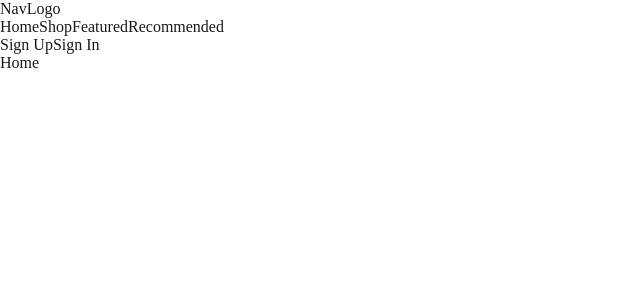
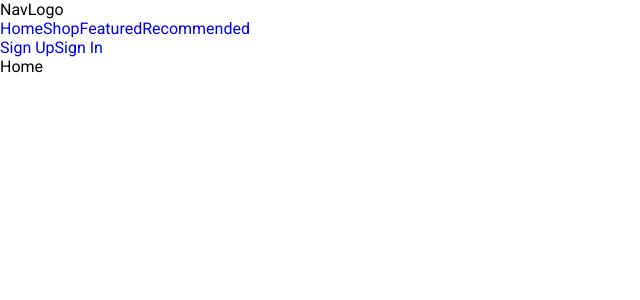
Before and after one commit to jesswang-dev/E-Commerce-Site, a React (Vite) app: page / in a window 1280 px wide. Shown: the top 300 px of the page, without its empty margins (0-640 px from the left). Built offline with nearby package versions, Linux system fonts and the light colour scheme.

Commit message:
installed MUI and basic styles

```diff
--- a/package.json
+++ b/package.json
@@ -12,6 +12,7 @@
   "dependencies": {
     "@emotion/react": "^11.11.1",
     "@emotion/styled": "^11.11.0",
+    "@fontsource/roboto": "^5.0.8",
     "@mui/material": "^5.14.12",
     "react": "^18.2.0",
     "react-dom": "^18.2.0",
--- a/src/App.jsx
+++ b/src/App.jsx
@@ -1,6 +1,5 @@
 import { Outlet } from 'react-router-dom';
 import NavBar from './Components/NavBar'
-import "./assets/index.css";
 
 function App() {
 
--- a/src/assets/index.css
+++ b/src/assets/index.css
@@ -1,7 +1,8 @@
  * {
     padding: 0;
     margin: 0;
-    color: #1a1a1a;
+    font-family: "Roboto";
+    box-sizing: border-box;
 }
 
 a {
```
Also changed, not shown: src/main.jsx (+7 -0 lines), 1 other file (tests, documents, lock files or other folders).
